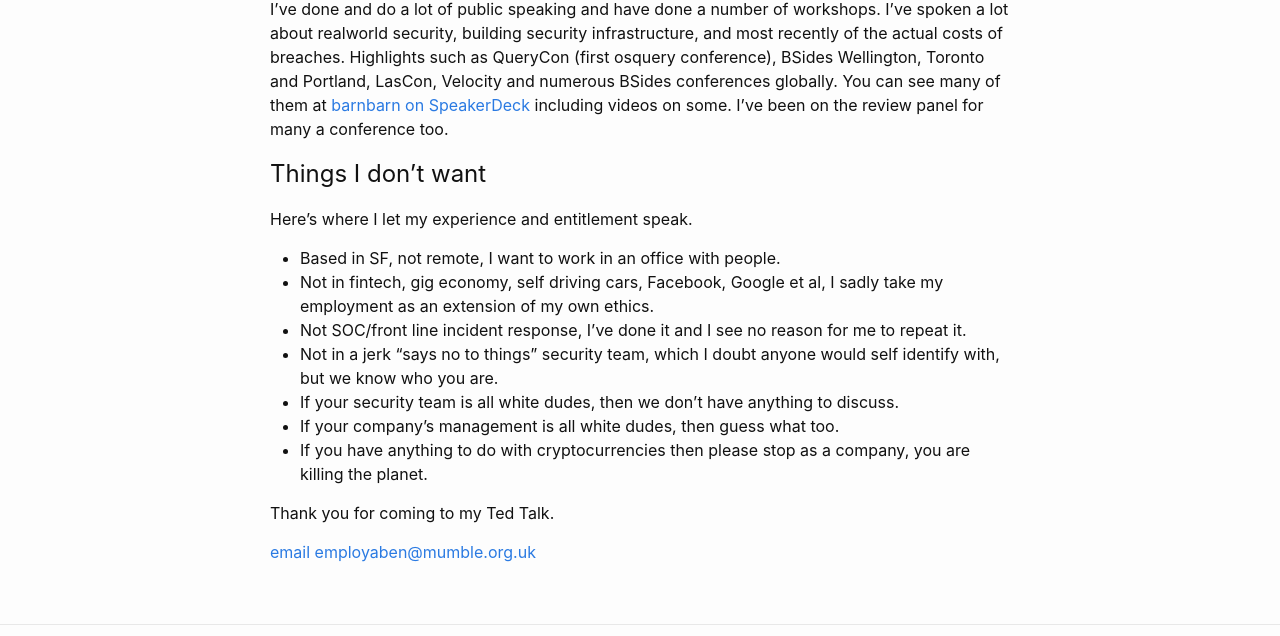
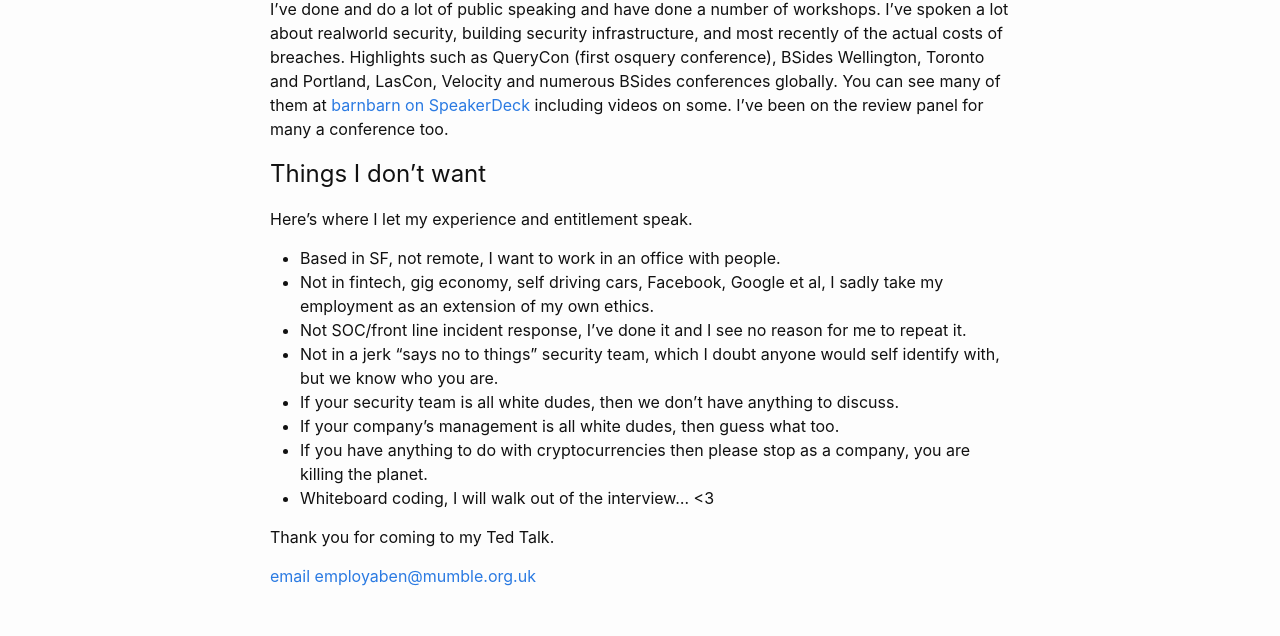
Before and after one commit to barn/barn.github.io, a plain HTML site: page benhughes/index.html in a window 1280 px wide. Shown: the part 725-1361 px from the top of the page. Drawn offline with Linux system fonts and the light colour scheme.

Commit message:
passive aggressive about whiteboard coding

```diff
--- a/benhughes/index.html
+++ b/benhughes/index.html
@@ -66,6 +66,7 @@
   <li>If your security team is all white dudes, then we don’t have anything to discuss.</li>
   <li>If your company’s management is all white dudes, then guess what too.</li>
   <li>If you have anything to do with cryptocurrencies then please stop as a company, you are killing the planet.</li>
+  <li>Whiteboard coding, I will walk out of the interview… &lt;3</li>
 </ul>
 
 <p>Thank you for coming to my Ted Talk.</p>
```
